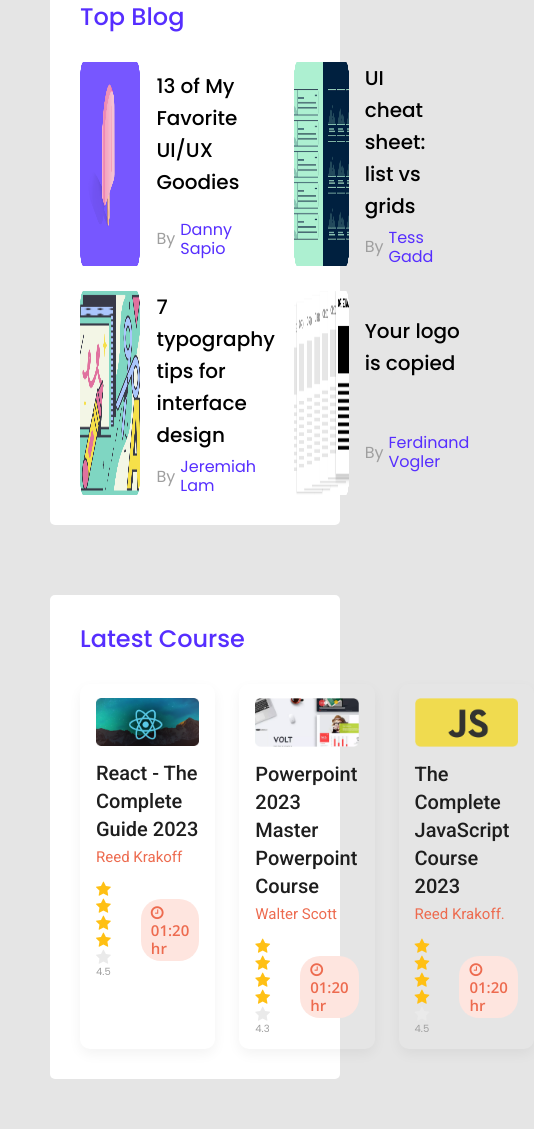
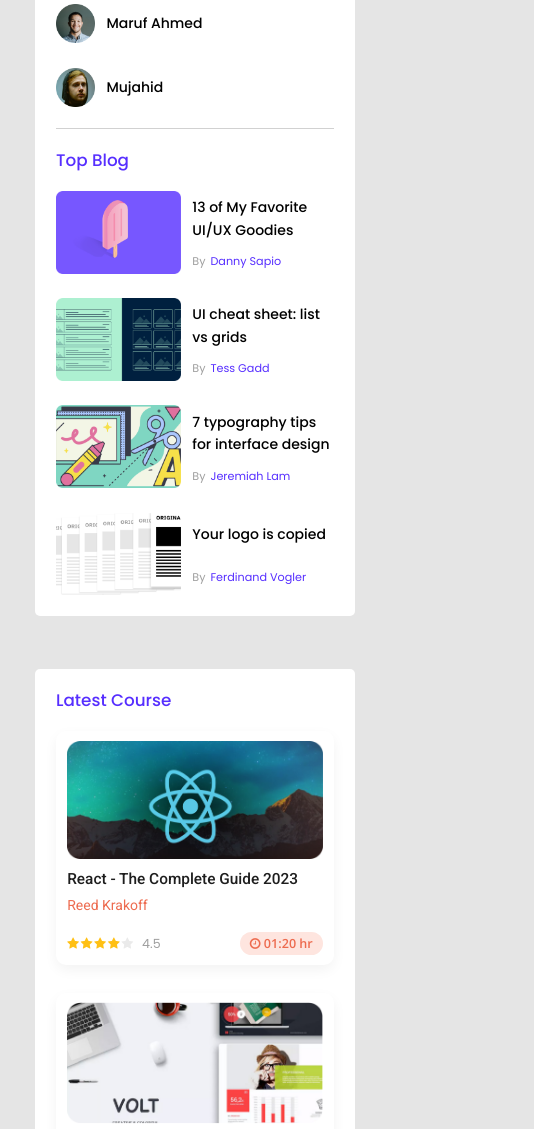
Before and after one commit to skmajumder/leader-board-template, a plain HTML site: page index.html in a window 390 px wide. Shown: the part 420-1549 px from the top of the page, 534 px wide, since content can reach past the window. Drawn offline with nearby package versions, Linux system fonts and the light colour scheme.

Commit message:
Responsive in px (1344, 1200, 944, 704, 544)

```diff
--- a/assets/css/responsive.css
+++ b/assets/css/responsive.css
@@ -0,0 +1,161 @@
+/* rem and em do NOT depend on html font-size in media queries! Instead, 1rem = 1em = 16px */
+
+/**************************/
+/* BELOW 1344px (Smaller desktops) */
+/**************************/
+
+@media (max-width: 84em) {}
+
+/**************************/
+/* BELOW 1200px (Landscape Tablets) */
+/**************************/
+
+@media (max-width: 75em) {
+
+    /* 9px / 16px  */
+    html {
+        font-size: 56.25%;
+    }
+
+    .header-container {
+        padding: 1.6rem 0;
+    }
+
+    .heading-tertiary {
+        font-size: 1.8rem;
+    }
+
+    .course--name h3 {
+        font-size: 1.9rem;
+    }
+}
+
+/**************************/
+/* BELOW 944px (Tablets) */
+/**************************/
+
+@media (max-width: 59em) {
+
+    /* 8px / 16px = 0.5 = 50% */
+    html {
+        font-size: 50%;
+    }
+
+    .header-container {
+        padding: 1.6rem 1rem;
+    }
+
+    .courses {
+        grid-template-columns: repeat(2, 1fr);
+        row-gap: 2.5rem;
+    }
+}
+
+/**************************/
+/* BELOW 704px (Smaller tablets) */
+/**************************/
+
+@media (max-width: 44em) {
+
+    /* 7px / 16px = 0.4375 = 43.75% */
+    html {
+        font-size: 43.75%;
+    }
+
+    .header-container {
+        padding: 1.6rem 5rem;
+    }
+
+    .main-nav--link {
+        font-size: 2rem;
+    }
+
+    .players {
+        grid-template-columns: repeat(2, 1fr);
+    }
+
+    .player--name {
+        font-size: 2.2rem;
+    }
+
+    .heading-tertiary,
+    .course--name h3 {
+        font-size: 2.7rem;
+    }
+
+    .article--category span,
+    .category {
+        font-size: 2rem;
+    }
+
+    .articles {
+        grid-template-columns: repeat(1, 1fr);
+        row-gap: 3rem;
+    }
+
+    .courses {
+        grid-template-columns: repeat(1, 1fr);
+        row-gap: 4rem;
+    }
+
+    .course--details {
+        margin-bottom: 1.5rem;
+    }
+
+    .course--name {
+        margin-bottom: 1rem;
+    }
+
+    .course--instructor {
+        font-size: 2rem;
+    }
+
+    .course--rating i.fa,
+    .course--duration,
+    .rating-number {
+        font-size: 2rem;
+    }
+
+    .rating-number {
+        margin-left: 1rem;
+    }
+}
+
+/**************************/
+/* BELOW 544px (Phones) */
+/**************************/
+
+@media (max-width: 34em) {
+    .header-container {
+        padding: 1.6rem 1.5rem;
+    }
+
+    .players {
+        grid-template-columns: repeat(1, 1fr);
+        row-gap: 3.5rem;
+    }
+
+    .heading-tertiary,
+    .player--name {
+        font-size: 2rem;
+    }
+
+    .articles {
+        row-gap: 3.5rem;
+    }
+
+    .article--category span,
+    .category {
+        font-size: 1.6rem;
+    }
+
+    .course--name h3 {
+        font-size: 2.2rem;
+    }
+
+    .course--rating i.fa,
+    .course--duration,
+    .rating-number {
+        font-size: 1.8rem;
+    }
+}
--- a/assets/css/style.css
+++ b/assets/css/style.css
@@ -63,8 +63,13 @@
 
 /* Main */
 
-.top-section, .course-section {
-    padding: 3.5rem 5rem;
+.top-section,
+.course-section {
+    padding: 3.5rem 5rem 2rem 5rem;
+}
+
+.top-section {
+    margin-bottom: 2rem;
 }
 
 /* Top Players */
```
